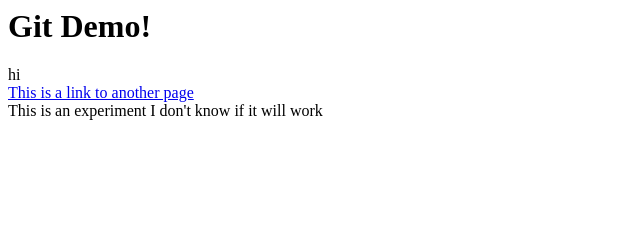
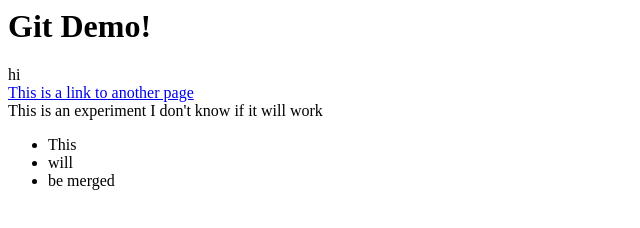
Before and after one commit to CharlesHolbrow/git-demo, a plain HTML site: page index.html in a window 1280 px wide. Shown: the whole page, without its empty margins (0-640 px from the left). Drawn offline with Linux system fonts and the light colour scheme.

Commit message:
This will be merged

```diff
--- a/index.html
+++ b/index.html
@@ -7,5 +7,10 @@
         <div>hi</div>
         <a href="other.html">This is a link to another page</a>
         <div>This is an experiment I don't know if it will work</div>
+        <ul>
+            <li>This</li>
+            <li>will</li>
+            <li>be merged</li>
+        </ul>
     </body>
 </html>
```
